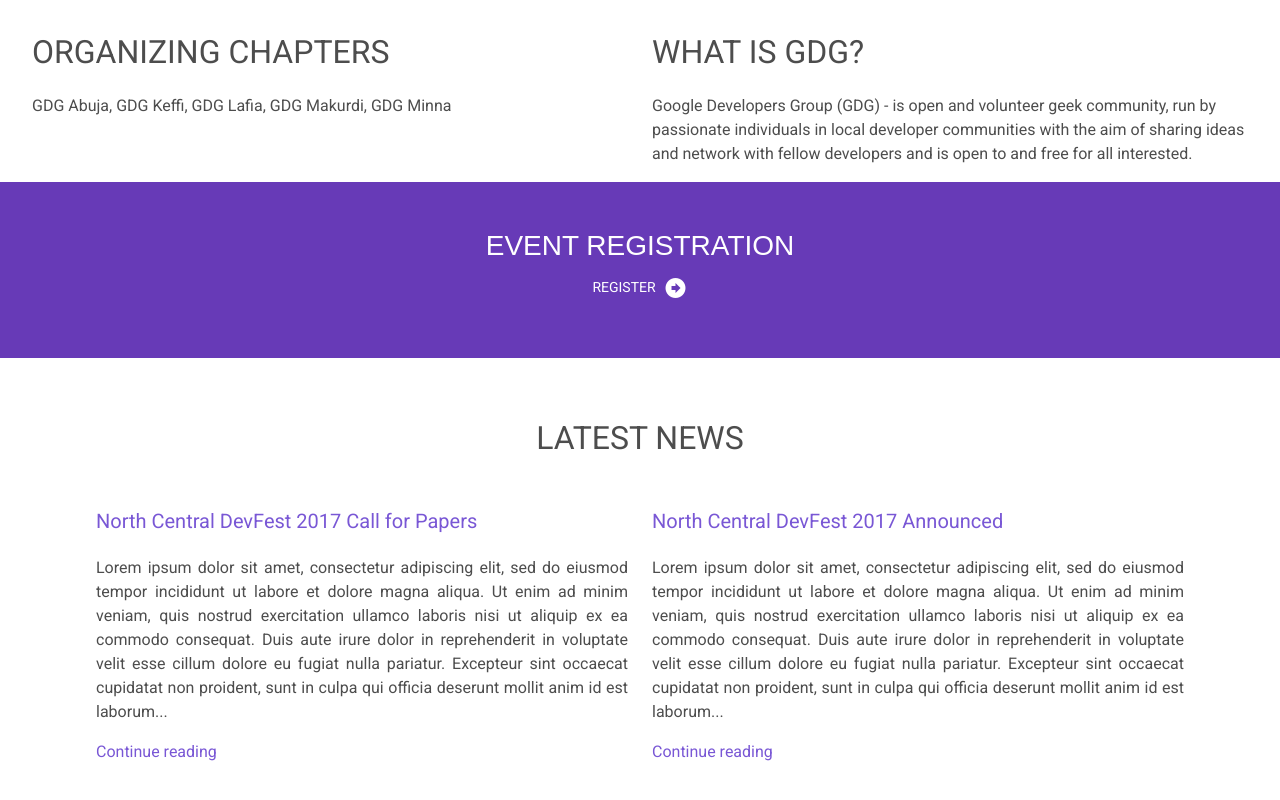
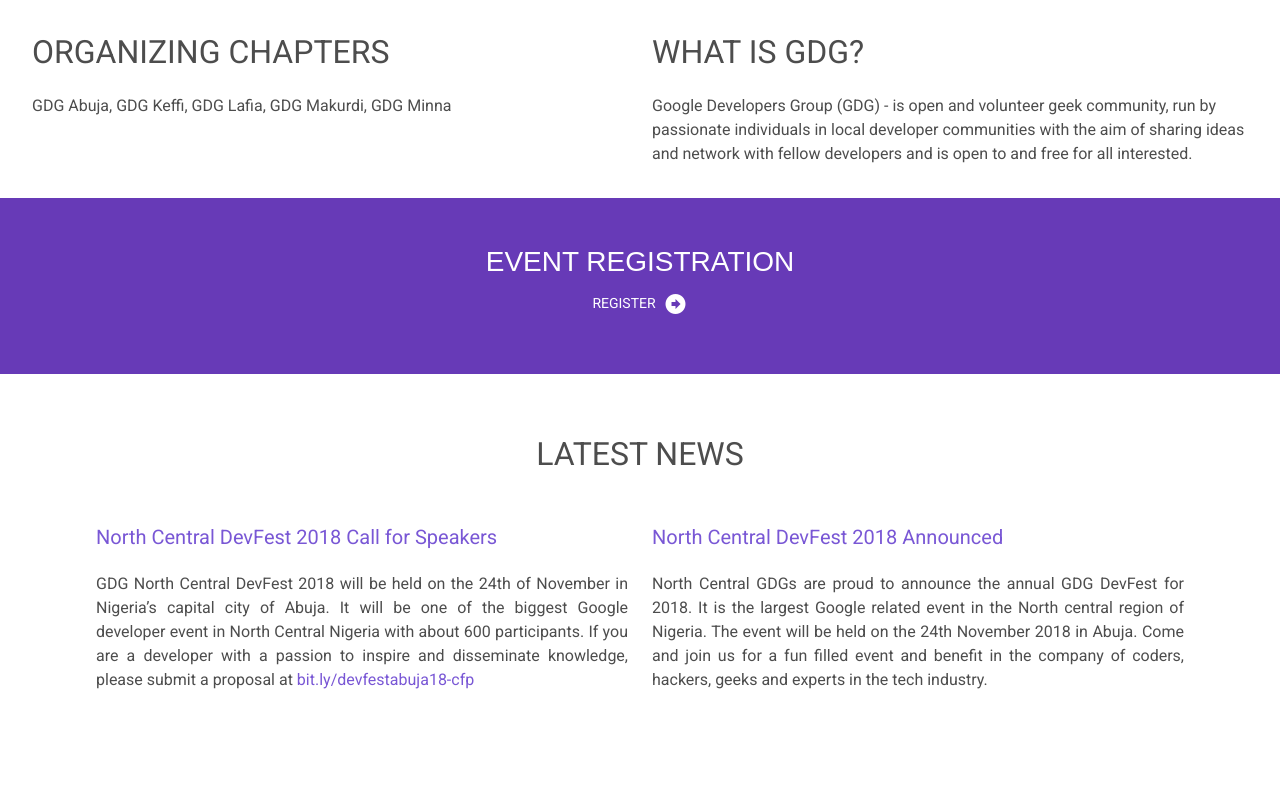
Before and after one commit to Auwalms/conference-site, a Vue app: page / in a window 1280 px wide. Shown: the part 1700-2500 px from the top of the page. Built offline with nearby package versions, Linux system fonts and the light colour scheme; grey boxes are pictures that could not be loaded.

Commit message:
doc: adjusted the stat details for mobile users

```diff
--- a/src/assets/stylesheet/style.css
+++ b/src/assets/stylesheet/style.css
@@ -167,6 +167,13 @@
   .event-info {
     padding-right: 0px;
   }
+  .stat-numbers,
+  .stat-name {
+    text-align: center;
+  }
+  .stat-numbers::after {
+    width: 8rem;
+  }
 }
 
 /* organizers component styles */
@@ -318,7 +325,7 @@
 }
 
 section.registration-section {
-  margin-top: 1rem;
+  margin-top: 2rem;
 }
 
 /* Pagefooter component styles */
--- a/src/components/latestnews.vue
+++ b/src/components/latestnews.vue
@@ -4,33 +4,27 @@
             <div class="columns is-tablet">
                 <div class="column is-half-tablet">
                     <h4 class="title">
-                        <a href="" class="info">North Central DevFest 2017 Call for Papers</a>
+                        <a href="javascript:void(0)" class="info">North Central DevFest 2018 Call for Speakers</a>
                     </h4>
                     <p class="has-text-justified">
-                        Lorem ipsum dolor sit amet, consectetur adipiscing elit,
-                        sed do eiusmod tempor incididunt ut labore et dolore magna aliqua.
-                        Ut enim ad minim veniam, quis nostrud exercitation ullamco laboris
-                        nisi ut aliquip ex ea commodo consequat. Duis aute irure dolor in
-                        reprehenderit in voluptate velit esse cillum dolore eu fugiat nulla
-                        pariatur. Excepteur sint occaecat cupidatat non proident, sunt in culpa qui
-                        officia deserunt mollit anim id est laborum...
+                        GDG North Central DevFest 2018 will be held on the 24th of November in
+                        Nigeria’s capital city of Abuja. It will be one of the biggest Google
+                        developer event in North Central Nigeria with about 600 participants.
+                        If you are a developer with a passion to inspire and disseminate knowledge,
+                        please submit a proposal at <a href="bit.ly/devfestabuja18-cfp">bit.ly/devfestabuja18-cfp</a>
                     </p>
-                    <a href="">Continue reading</a>
                 </div>
                 <div class="column is-half-tablet">
                     <h4 class="title">
-                        <a href="" class="info">North Central DevFest 2017 Announced</a>
+                        <a href="javascript:void(0)" class="info">North Central DevFest 2018 Announced</a>
                     </h4>
                     <p class="has-text-justified">
-                        Lorem ipsum dolor sit amet, consectetur adipiscing elit,
-                        sed do eiusmod tempor incididunt ut labore et dolore magna aliqua.
-                        Ut enim ad minim veniam, quis nostrud exercitation ullamco laboris
-                        nisi ut aliquip ex ea commodo consequat. Duis aute irure dolor in
-                        reprehenderit in voluptate velit esse cillum dolore eu fugiat nulla
-                        pariatur. Excepteur sint occaecat cupidatat non proident, sunt in culpa qui
-                        officia deserunt mollit anim id est laborum...
+                        North Central GDGs are proud to announce the annual GDG DevFest for 2018.
+                        It is the largest Google related event in the North central region of Nigeria.
+                        The event will be held on the 24th November 2018 in Abuja. Come and join us for
+                        a fun filled event and benefit in the company of coders, hackers, geeks and experts
+                        in the tech industry.
                     </p>
-                    <a href="">Continue reading</a>
                 </div>
             </div>
         </section>
--- a/src/components/navbar.vue
+++ b/src/components/navbar.vue
@@ -35,7 +35,7 @@
                     <div class="navbar-item">
                         <div class="field is-grouped">
                                 <p class="control">
-                                    <a class="button is-link is-register" href="#">
+                                    <a class="button is-link is-register" href="https://bit.ly/attend-devfestabuja18">
                                         <span>REGISTER</span>
                                     </a>
                                 </p>
--- a/src/components/organizers.vue
+++ b/src/components/organizers.vue
@@ -51,7 +51,7 @@
                     </div>
                     <div class="column is-6">
                         <figure class="image is-128x128">
-                            <img class="is-rounded" src="../assets/people/farida.jpg" alt="Pius's picture">
+                            <img class="is-rounded" src="../assets/people/mfawa.png" alt="Pius's picture">
                             <h3>Pius Aboyi</h3>
                             <p class="organizers_desc">Makurdi, Nigeria</p>
                         </figure>
--- a/src/components/registration.vue
+++ b/src/components/registration.vue
@@ -6,7 +6,7 @@
                     EVENT REGISTRATION
                 </h1>
                 <div class="subtitle level event_trailer">
-                    <a style="color: #fff;" href="#" class="level-item">
+                    <a style="color: #fff;" href="https://bit.ly/attend-devfestabuja18" class="level-item">
                         <span class="is-vertical event_info_link" >REGISTER</span>
                         <b-icon icon="arrow-right-bold-circle" class="event_link_icon"></b-icon>
                     </a>
--- a/src/components/sponsors.vue
+++ b/src/components/sponsors.vue
@@ -8,6 +8,6 @@
         <br>
         <br>
         <br>
-        <a class="button is-info">BECOME A SPONSOR</a>
+        <a class="button is-info" href="https://bit.ly/sponsor-devfestabuja18">BECOME A SPONSOR</a>
     </section>
 </template>
```
